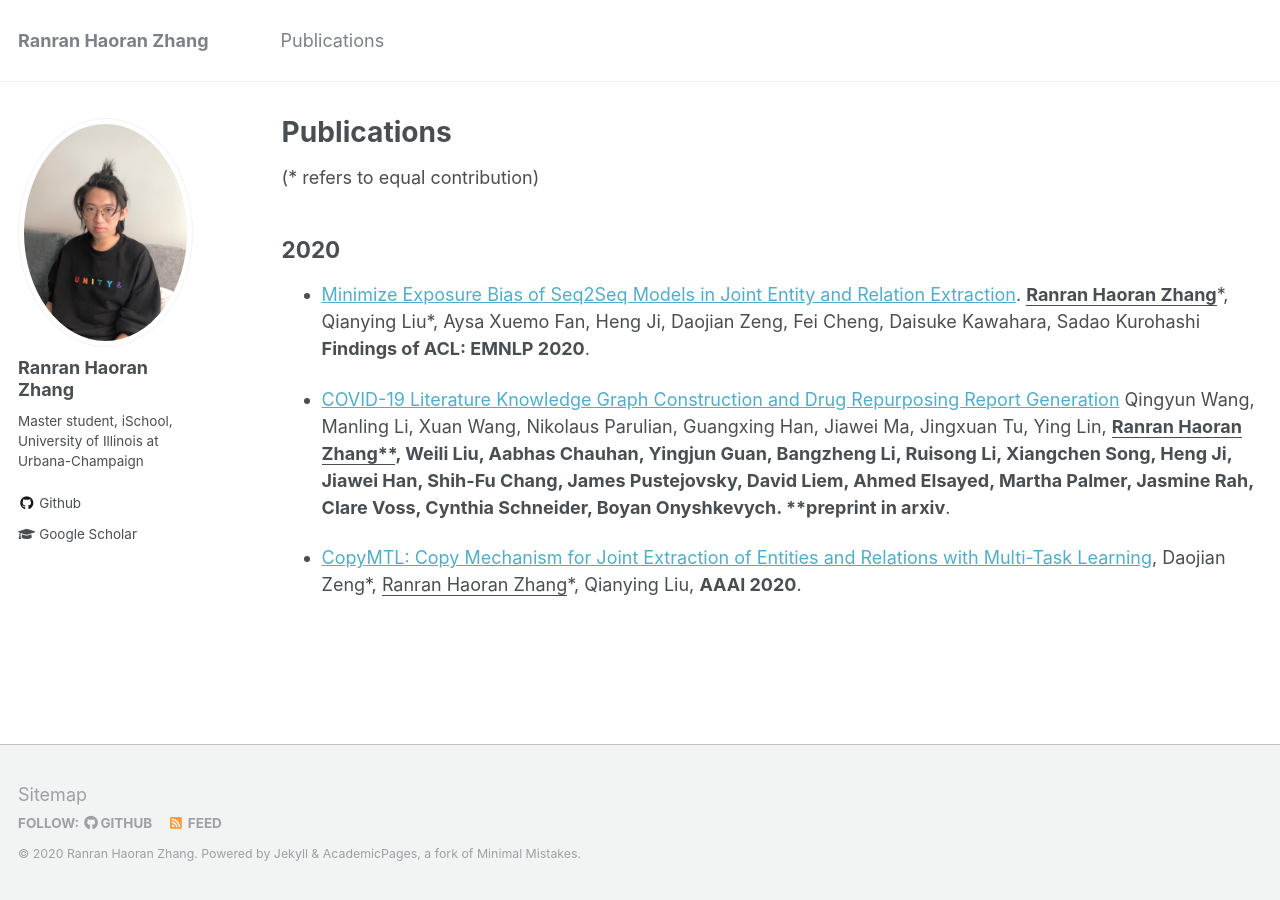
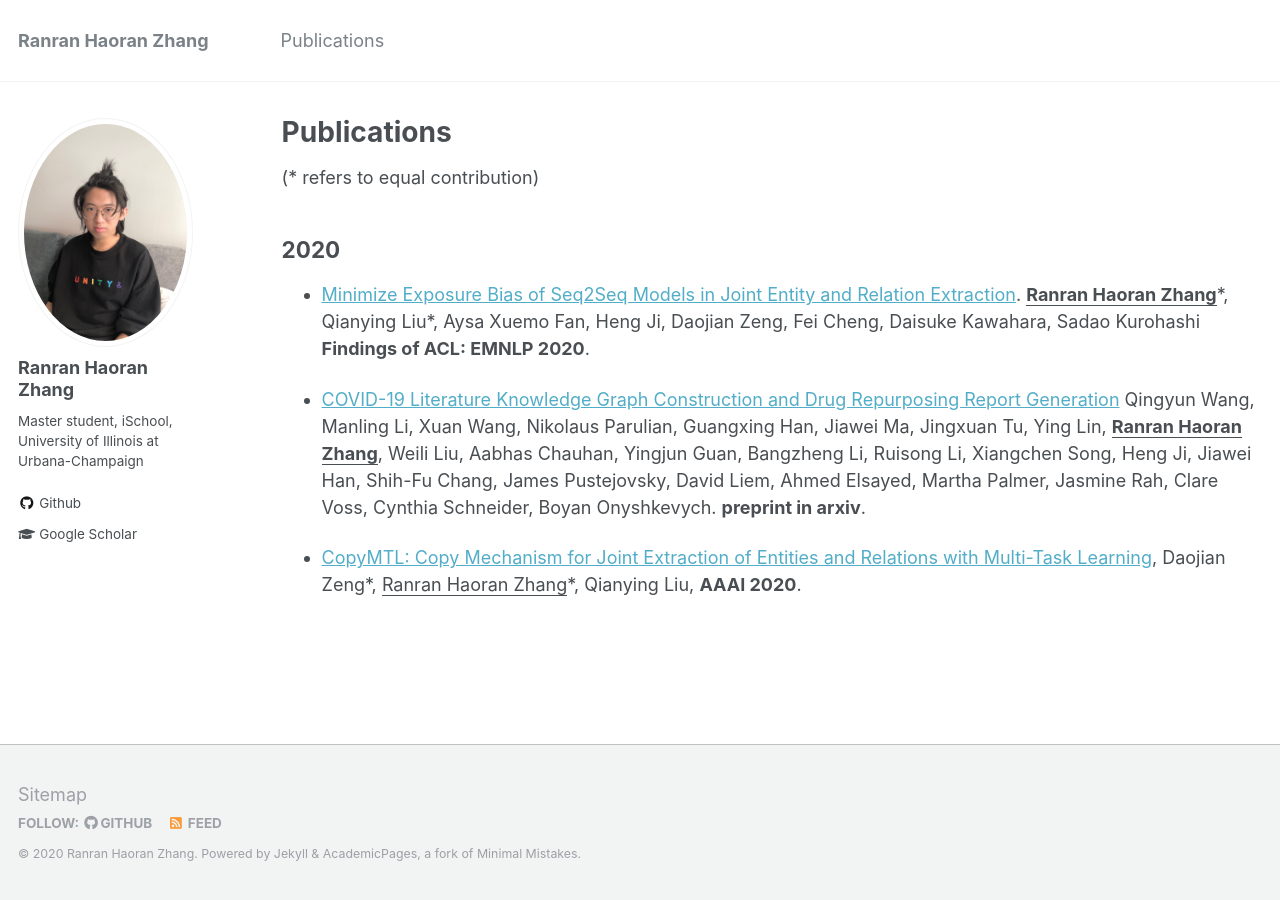
Before and after one commit to WindChimeRan/WindChimeRan.github.io, a Jekyll site: the page built from _pages/publications.md, in a window 1280 px wide. Built offline with Jekyll 4.4.1, drawn with Linux system fonts in a browser that asks for light colours.

Commit message:
update format

```diff
--- a/_pages/publications.md
+++ b/_pages/publications.md
@@ -24,6 +24,6 @@ author_profile: true
 - [Minimize Exposure Bias of Seq2Seq Models in Joint Entity and Relation Extraction](https://arxiv.org/pdf/2009.07503.pdf). **<u>Ranran Haoran Zhang</u>**\*, Qianying Liu\*, Aysa Xuemo Fan, Heng Ji, Daojian Zeng, Fei Cheng, Daisuke Kawahara, Sadao Kurohashi **Findings of ACL: EMNLP 2020**.
 
 
-- [COVID-19 Literature Knowledge Graph Construction and Drug Repurposing Report Generation](https://arxiv.org/pdf/2007.00576.pdf) Qingyun Wang, Manling Li, Xuan Wang, Nikolaus Parulian, Guangxing Han, Jiawei Ma, Jingxuan Tu, Ying Lin, **<u>Ranran Haoran Zhang**</u>, Weili Liu, Aabhas Chauhan, Yingjun Guan, Bangzheng Li, Ruisong Li, Xiangchen Song, Heng Ji, Jiawei Han, Shih-Fu Chang, James Pustejovsky, David Liem, Ahmed Elsayed, Martha Palmer, Jasmine Rah, Clare Voss, Cynthia Schneider, Boyan Onyshkevych. **preprint in arxiv**.
+- [COVID-19 Literature Knowledge Graph Construction and Drug Repurposing Report Generation](https://arxiv.org/pdf/2007.00576.pdf) Qingyun Wang, Manling Li, Xuan Wang, Nikolaus Parulian, Guangxing Han, Jiawei Ma, Jingxuan Tu, Ying Lin, **<u>Ranran Haoran Zhang</u>**, Weili Liu, Aabhas Chauhan, Yingjun Guan, Bangzheng Li, Ruisong Li, Xiangchen Song, Heng Ji, Jiawei Han, Shih-Fu Chang, James Pustejovsky, David Liem, Ahmed Elsayed, Martha Palmer, Jasmine Rah, Clare Voss, Cynthia Schneider, Boyan Onyshkevych. **preprint in arxiv**.
 
 - [CopyMTL: Copy Mechanism for Joint Extraction of Entities and Relations with Multi-Task Learning](https://arxiv.org/pdf/1911.10438.pdf), Daojian Zeng\*, <u>Ranran Haoran Zhang</u>\*, Qianying Liu, **AAAI 2020**.
```
Also changed, not shown: _pages/about.md (+1 -1 lines).
